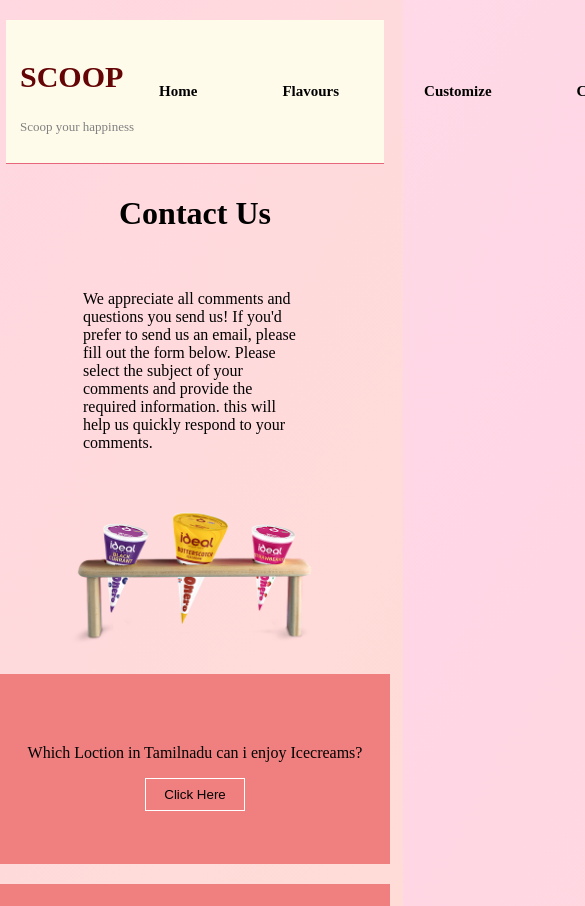
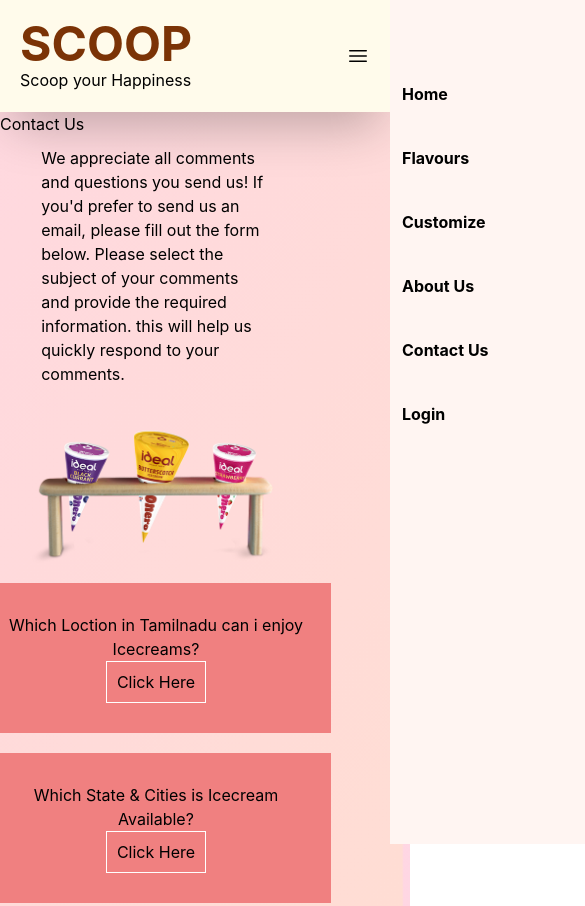
Before and after one commit to GnanaJeffersonP/group-project-ice-cream, a website: page contact.html in a window 390 px wide. Shown: the top 906 px of the page, 585 px wide, since content can reach past the window. Drawn offline with Linux system fonts and the light colour scheme.

Commit message:
Fix navbar

```diff
--- a/contact.css
+++ b/contact.css
@@ -1,13 +1,11 @@
+/* ============================= */
+/* BODY */
+/* ============================= */
+
 body {
     margin: 0;
-    padding: 20px;
-    display: flex;
-    flex-direction: column;
-    gap: 10px;
-    justify-content: center;
-    align-items: center;
-}
-body {
+    padding: 0;
+
     background: linear-gradient(
         120deg,
         #FFF0F5,
@@ -15,6 +13,7 @@ body {
         #FFE4C4,
         #FFEAF2
     );
+
     background-size: 300% 300%;
     animation: scoopBg 12s ease infinite;
 }
@@ -32,6 +31,12 @@ body {
         background-position: 0% 50%;
     }
 }
+
+
+/* ============================= */
+/* CONTACT PAGE NAVBAR */
+/* ============================= */
+
 .navbar {
     width: 100%;
     min-height: 80px;
@@ -43,11 +48,11 @@ body {
 
     gap: 25px;
 
-    background-color:#fffbeb;;
+    background-color: #fffbeb;
     border-bottom: 1px solid rgb(231, 102, 124);
 
     position: sticky;
-    top: 0%;
+    top: 0;
     z-index: 10;
 }
 
@@ -69,8 +74,10 @@ body {
     display: flex;
     justify-content: center;
     align-items: center;
+
     font-weight: bolder;
-    gap: clamp(85px, 2.5vw, 40px);
+
+    gap: clamp(40px, 2.5vw, 85px);
 }
 
 .navbar__content svg {
@@ -86,7 +93,6 @@ body {
     white-space: nowrap;
     font-size: 15px;
     transition: 0.2s;
-
 }
 
 .navbar__content a:hover {
@@ -98,6 +104,11 @@ body {
     color: rgb(222, 42, 72);
 }
 
+
+/* ============================= */
+/* CONTACT CONTENT */
+/* ============================= */
+
 .container {
     display: flex;
     justify-content: space-between;
@@ -107,25 +118,33 @@ body {
 .note {
     width: 45%;
     padding: 10px;
+
     display: flex;
     justify-content: center;
     align-items: center;
-
 }
 
 .pic {
     width: 45%;
     padding: 10px;
+
     display: flex;
     justify-content: center;
     align-items: center;
 }
-.pic img{
+
+.pic img {
     max-width: 380px;
 }
 
+
+/* ============================= */
+/* LOCATION */
+/* ============================= */
+
 .locate {
     width: 80%;
+
     display: flex;
     justify-content: space-evenly;
 }
@@ -133,33 +152,44 @@ body {
 .location {
     width: 40%;
     height: 150px;
+
     text-align: center;
+
     background-color: lightcoral;
     padding: 20px;
+
     display: flex;
     flex-direction: column;
     justify-content: center;
     align-items: center;
 }
 
-.location Button {
+.location button {
     width: 100px;
     border-style: none;
     padding: 8px;
     cursor: pointer;
+
     background-color: lightcoral;
     border: 1px solid white;
 }
 
-.location Button:hover {
+.location button:hover {
     background-color: white;
 }
+
+
+/* ============================= */
+/* OFFICE LIST */
+/* ============================= */
 
 .officelist {
     padding: 10px;
     width: 80%;
+
     display: flex;
     justify-content: center;
+
     margin-top: 20px;
 }
 
@@ -167,7 +197,9 @@ body {
     width: 30%;
     height: 52%;
     padding: 10px;
+
     background-color: lightcoral;
+
     display: flex;
     flex-direction: column;
     justify-content: center;
@@ -177,6 +209,11 @@ body {
 .map iframe {
     height: 100%;
 }
+
+
+/* ============================= */
+/* CONTACT INFO */
+/* ============================= */
 
 .container1 {
     text-align: center;
@@ -190,8 +227,14 @@ body {
     border-top: solid lightcoral 2px;
 }
 
+
+/* ============================= */
+/* FORM */
+/* ============================= */
+
 .form-container {
     width: 100%;
+
     display: flex;
     flex-direction: column;
     justify-content: center;
@@ -201,23 +244,35 @@ body {
 .form {
     padding: 20px;
     width: 90%;
+
     display: flex;
     flex-direction: column;
     justify-content: center;
     align-items: center;
 }
-.flex{
+
+
+/* IMPORTANT:
+   Changed .flex to .contact-flex
+   so it doesn't conflict with Tailwind's .flex
+*/
+
+.contact-flex {
     display: flex;
     flex-direction: column;
 }
-.name,.id,.city {
+
+.name,
+.id,
+.city {
     width: 100%;
+
     display: flex;
     justify-content: space-between;
+
     flex-wrap: wrap;
     gap: 20px;
 }
-
 
 .form input {
     margin-top: 30px;
@@ -225,198 +280,338 @@ body {
     height: 20px;
     padding: 10px;
 }
-.select,.area{
+
+.select,
+.area {
     width: 100%;
 }
-.form select{
+
+.form select {
     margin-top: 30px;
     width: 98%;
     height: 50px;
     padding: 12px 15px;
     cursor: pointer;
 }
-.form textarea{
+
+.form textarea {
     margin-top: 30px;
     width: 95.5%;
-    height: 50px;
+    height: 100px;
     padding: 12px 15px;
-    height: 100px;
 }
-.form button{
+
+.form button {
     background-color: lightcoral;
+
     width: 100px;
     padding: 10px;
     margin-top: 30px;
+
     cursor: pointer;
     border-style: none;
+}
 
-}
-.form button:hover{
+.form button:hover {
     background-color: white;
     border: solid black 1px;
 }
-.footer{
+
+
+/* ============================= */
+/* FOOTER */
+/* ============================= */
+
+.footer {
     width: 100%;
     background-color: lightcoral;
     padding: 20px;
+
     display: flex;
     flex-direction: column;
     justify-content: center;
     align-items: center;
 }
-.footerbox{
+
+.footerbox {
     width: 90%;
+
     display: flex;
     justify-content: space-evenly;
+
     margin-top: 10px;
 }
-.box{
+
+.box {
     display: flex;
     flex-direction: column;
     justify-content: center;
     align-items: center;
 }
-.footerbox1{
+
+.footerbox1 {
     padding: 20px;
     margin-top: 20px;
+
     display: flex;
     justify-content: space-around;
 }
-.footerbox1 i{
+
+.footerbox1 i {
     font-size: 40px;
 }
-.footerbox2{
+
+.footerbox2 {
     border-top: white solid 1px;
     margin-top: 20px;
 }
-.errormsg{
+
+.errormsg {
     color: red;
 }
-.count{
+
+.count {
     display: block;
     text-align: right;
 }
 
 
+/* ============================= */
+/* MAIN SCOOP NAVBAR */
+/* ============================= */
+
+#mainnav {
+    position: sticky !important;
+    top: 0 !important;
+    z-index: 9999 !important;
+}
+
+
+/* ============================= */
+/* MOBILE SIDE NAVIGATION */
+/* ============================= */
+
+#sidenav {
+    position: fixed;
+
+    top: 0;
+    right: 0;
+
+    width: 18rem;
+    height: 100%;
+
+    background-color: #FFF5F2;
+
+    z-index: 99999;
+
+    transition: right 0.5s ease;
+}
+
+
+/* Hidden state */
+
+.sidenav-hidden {
+    right: -18rem !important;
+}
+
+
+/* Show state */
+
+.sidenav-show {
+    right: 0 !important;
+}
+
+
+/* Side navigation content */
+
+#sidenav nav {
+    display: flex;
+    flex-direction: column;
+
+    gap: 2.5rem;
+
+    padding: 0.75rem;
+}
+
+
+/* Side navigation links */
+
+#sidenav nav a {
+    font-weight: bold;
+}
+
+
+/* Close button */
+
+#sidenav #close {
+    font-weight: bold;
+    font-size: 1.25rem;
+
+    text-align: right;
+
+    cursor: pointer;
+}
+
+
+/* ============================= */
+/* TABLET */
+/* ============================= */
+
 @media screen and (max-width: 800px) {
-    .container{
+
+    .container {
         display: flex;
         flex-direction: column;
+
         justify-content: center;
         align-items: center;
     }
-    .note{
+
+    .note {
         width: 100%;
     }
-    .pic img{
+
+    .pic img {
         width: 300px;
     }
-    .locate{
+
+    .locate {
         display: flex;
         flex-direction: column;
+
         justify-content: center;
         align-items: center;
+
         gap: 20px;
     }
-    .location{
+
+    .location {
         width: 500px;
     }
-    .officelist{
+
+    .officelist {
         width: 100%;
         padding: 20px;
     }
-    .address{
+
+    .address {
         padding: 20px;
         width: 500px;
+
         font-size: 12px;
     }
-    .map iframe{
+
+    .map iframe {
         width: 450px;
     }
-    .form{
+
+    .form {
         width: 70%;
     }
-    .name,.id,.city{
+
+    .name,
+    .id,
+    .city {
         flex-direction: column;
         gap: 0;
     }
-    .form input{
+
+    .form input {
         width: 93%;
     }
-     .form textarea{
+
+    .form textarea {
         width: 92.5%;
     }
-    .footer{
 
-    }
-    .footerbox{
+    .footerbox {
         width: 90%;
         flex-wrap: wrap;
         gap: 20px;
     }
-    .footerbox2{
+}
 
-    }
-}
+
+/* ============================= */
+/* MOBILE */
+/* ============================= */
+
 @media screen and (max-width: 600px) {
-    .container{
+
+    .container {
         display: flex;
         flex-direction: column;
+
         justify-content: center;
         align-items: center;
     }
-    .note{
+
+    .note {
         width: 80%;
     }
-    .pic img{
+
+    .pic img {
         width: 250px;
     }
-    .locate{
+
+    .locate {
         display: flex;
         flex-direction: column;
+
         justify-content: center;
         align-items: center;
+
         gap: 20px;
     }
-    .location{
+
+    .location {
         width: 350px;
     }
-    .officelist{
+
+    .officelist {
         width: 90%;
         flex-direction: column;
     }
-    .address{
+
+    .address {
         padding: 20px;
+
         width: 350px;
         height: 180px;
+
         font-size: 12px;
     }
-    .map iframe{
+
+    .map iframe {
         width: 390px;
         height: 250px;
     }
-    .form{
+
+    .form {
         width: 50%;
     }
-    .name,.id,.city{
+
+    .name,
+    .id,
+    .city {
         flex-direction: column;
         gap: 0;
     }
-    .form input{
+
+    .form input {
         width: 93%;
     }
-    .form select{
+
+    .form select {
         width: 230px;
     }
-     .form textarea{
+
+    .form textarea {
         width: 91%;
     }
-    .footerbox{
+
+    .footerbox {
         width: 90%;
-
         gap: 20px;
     }
-    .footerbox2{
-
-    }
 }
--- a/contact.html
+++ b/contact.html
@@ -1,55 +1,80 @@
-<!DOCTYPE html>
-<html lang="en">
-
 <head>
     <meta charset="UTF-8">
     <meta name="viewport" content="width=device-width, initial-scale=1.0">
+
     <title>Document</title>
-    <link rel="stylesheet" href="https://cdnjs.cloudflare.com/ajax/libs/font-awesome/7.3.1/css/all.min.css"
+
+    <link rel="stylesheet"
+        href="https://cdnjs.cloudflare.com/ajax/libs/font-awesome/7.3.1/css/all.min.css"
         integrity="sha512-QeR2VH+lsBE5LSAe1Q5EnTBbe7XTBubt8dG93Y7gidSgdMCr8nVqKcfKAMyN96SV8KDbZVTDXChatu5G2KQGzg=="
-        crossorigin="anonymous" referrerpolicy="no-referrer">
+        crossorigin="anonymous"
+        referrerpolicy="no-referrer">
+
+    <link rel="stylesheet" href="src/output.css">
+
     <link rel="stylesheet" href="contact.css">
 </head>
 
 <body>
-    <nav class="navbar">
+    <nav id="mainnav"  class="sticky top-0 z-[9999] w-full p-5 flex justify-between bg-amber-50 shadow-2xl">
 
-        <div class="navbar__title">
-            <h1>SCOOP</h1>
-            <p>Scoop your happiness</p>
+        <div>
+            <p class="text-amber-900 font-bold text-5xl">SCOOP</p>
+            <p>Scoop your Happiness</p>
         </div>
 
-        <div class="navbar__content">
+        <div class="flex gap-25 items-center">
 
+            <a class="hover:text-pink-400 hover:underline font-bold hidden lg:flex" href="index.html">Home</a>
+            <a class="hover:text-pink-400 hover:underline font-bold hidden lg:flex" href="flavors.html">Flavours</a>
+            <a class="hover:text-pink-400 hover:underline font-bold hidden lg:flex" href="customize.html">Customize</a>
 
-           <!-- Mobile Menu Icon -->
-<svg id="menuicon"
-    xmlns="http://www.w3.org/2000/svg"
-    fill="none"
-    viewBox="0 0 24 24"
-    stroke-width="1.5"
-    stroke="currentColor">
+            <!-- Cart Icon -->
+            <svg xmlns="http://www.w3.org/2000/svg" fill="none" viewBox="0 0 24 24" stroke-width="1.5"
+                stroke="currentColor" class="size-6 hidden lg:flex">
 
-    <path stroke-linecap="round"
-        stroke-linejoin="round"
-        d="M3.75 6.75h16.5M3.75 12h16.5m-16.5 5.25h16.5" />
-</svg>
+                <path stroke-linecap="round" stroke-linejoin="round"
+                    d="M2.25 3h1.386c.51 0 .955.343 1.087.835l.383 1.437M7.5 14.25a3 3 0 0 0-3 3h15.75m-12.75-3h11.218c1.121-2.3 2.1-4.684 2.924-7.138a60.114 60.114 0 0 0-16.536-1.84M7.5 14.25 5.106 5.272M6 20.25a.75.75 0 1 1-1.5 0 .75.75 0 0 1 1.5 0Zm12.75 0a.75.75 0 1 1-1.5 0 .75.75 0 0 1-1.5 0Z" />
+            </svg>
 
-<a href="./index.html">Home</a>
-<a href="./flavors.html">Flavours</a>
+            <a class="hover:text-pink-400 hover:underline font-bold hidden lg:flex" href="about.html">About Us</a>
 
-<a href="./customize.html">Customize</a>
+            <a class="hover:text-pink-400 hover:underline font-bold hidden lg:flex" href="contact.html">Contact Us</a>
 
-            <a href="#cart">
-                Cart <b id="cartCount">0</b>
-            </a>
+            <!-- Menu Icon -->
+            <svg id="menu" xmlns="http://www.w3.org/2000/svg" fill="none" viewBox="0 0 24 24" stroke-width="1.5"
+                stroke="currentColor" class="size-6 flex lg:hidden cursor-pointer">
 
-            <a href="./about.html">About</a>
-            <a href="./contact.html">Contact</a>
+                <path stroke-linecap="round" stroke-linejoin="round" d="M3.75 6.75h16.5M3.75 12h16.5m-16.5 5.25h16.5" />
+            </svg>
 
+            <a class="loginbtn text-white hidden lg:flex bg-pink-600 font-bold px-2 rounded-2xl" href="#">Login</a>
+
+            <svg id="user" xmlns="http://www.w3.org/2000/svg" viewBox="0 0 24 24" fill="currentColor"
+                class="size-6 hidden">
+                <path fill-rule="evenodd"
+                    d="M18.685 19.097A9.723 9.723 0 0 0 21.75 12c0-5.385-4.365-9.75-9.75-9.75S2.25 6.615 2.25 12a9.723 9.723 0 0 0 3.065 7.097A9.716 9.716 0 0 0 12 21.75a9.716 9.716 0 0 0 6.685-2.653Zm-12.54-1.285A7.486 7.486 0 0 1 12 15a7.486 7.486 0 0 1 5.855 2.812A8.224 8.224 0 0 1 12 20.25a8.224 8.224 0 0 1-5.855-2.438ZM15.75 9a3.75 3.75 0 1 1-7.5 0 3.75 3.75 0 0 1 7.5 0Z"
+                    clip-rule="evenodd" />
+            </svg>
         </div>
+    </nav>
+<!--sidenav-->
+<!-- sidenav -->
+<div id="sidenav" class="sidenav-hidden">
 
+    <nav>
+        <p id="close">X</p>
+
+        <a href="./index.html">Home</a>
+        <a href="./flavors.html">Flavours</a>
+        <a href="./customize.html">Customize</a>
+        <a href="./about.html">About Us</a>
+        <a href="./contact.html">Contact Us</a>
+
+        <a class="loginbtn" href="#">Login</a>
     </nav>
+
+</div>
 
 
     <div class="heading">
--- a/contact.js
+++ b/contact.js
@@ -1,3 +1,18 @@
+var sidenav = document.getElementById("sidenav");
+var close = document.getElementById("close");
+var menu = document.getElementById("menu");
+
+menu.addEventListener("click", function () {
+    sidenav.classList.remove("sidenav-hidden");
+    sidenav.classList.add("sidenav-show");
+});
+
+close.addEventListener("click", function () {
+    sidenav.classList.remove("sidenav-show");
+    sidenav.classList.add("sidenav-hidden");
+});
+
+
 var isValid = true;
 
 var nameinput1 = document.getElementById("nameinput1");
```
